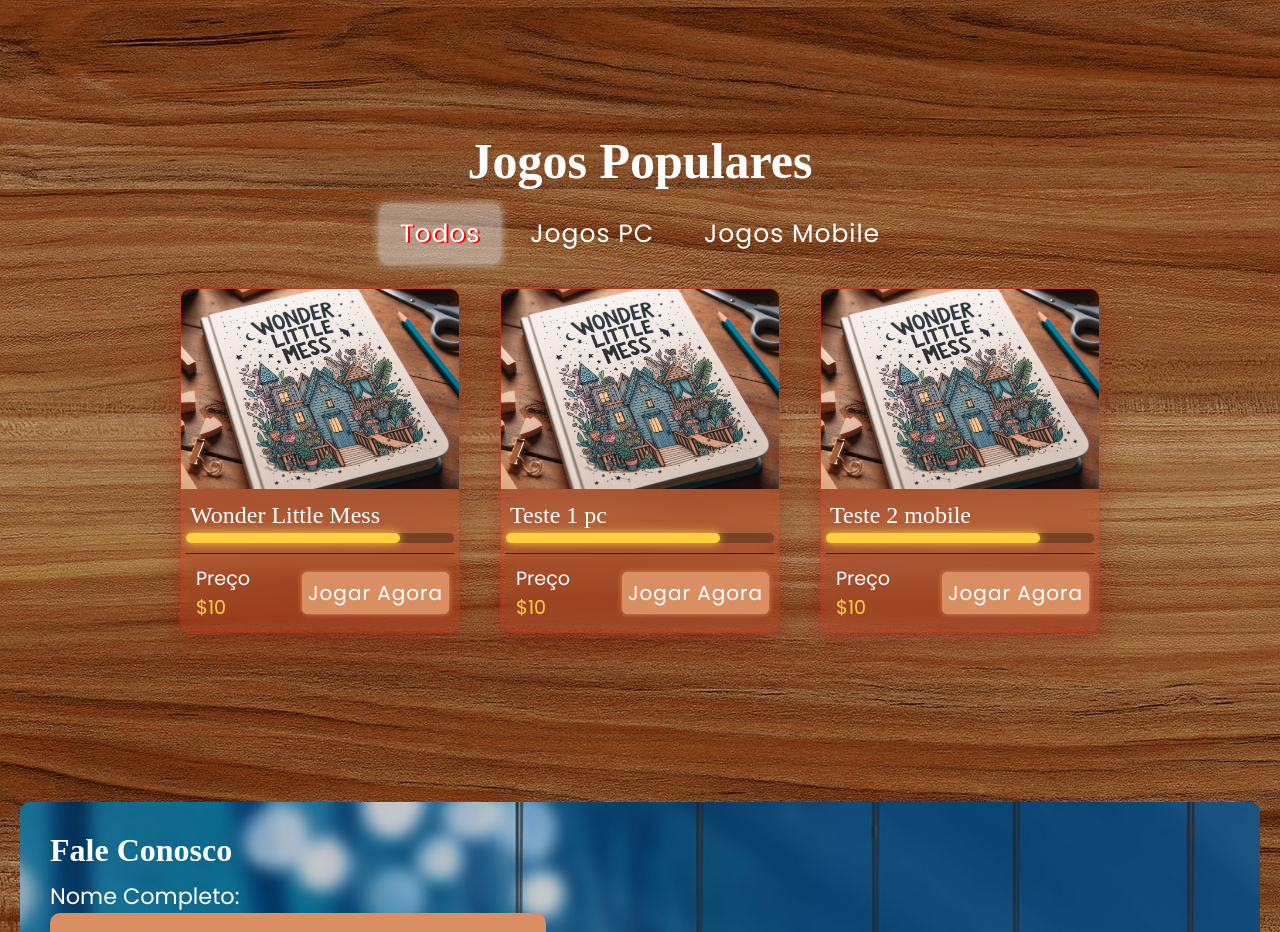
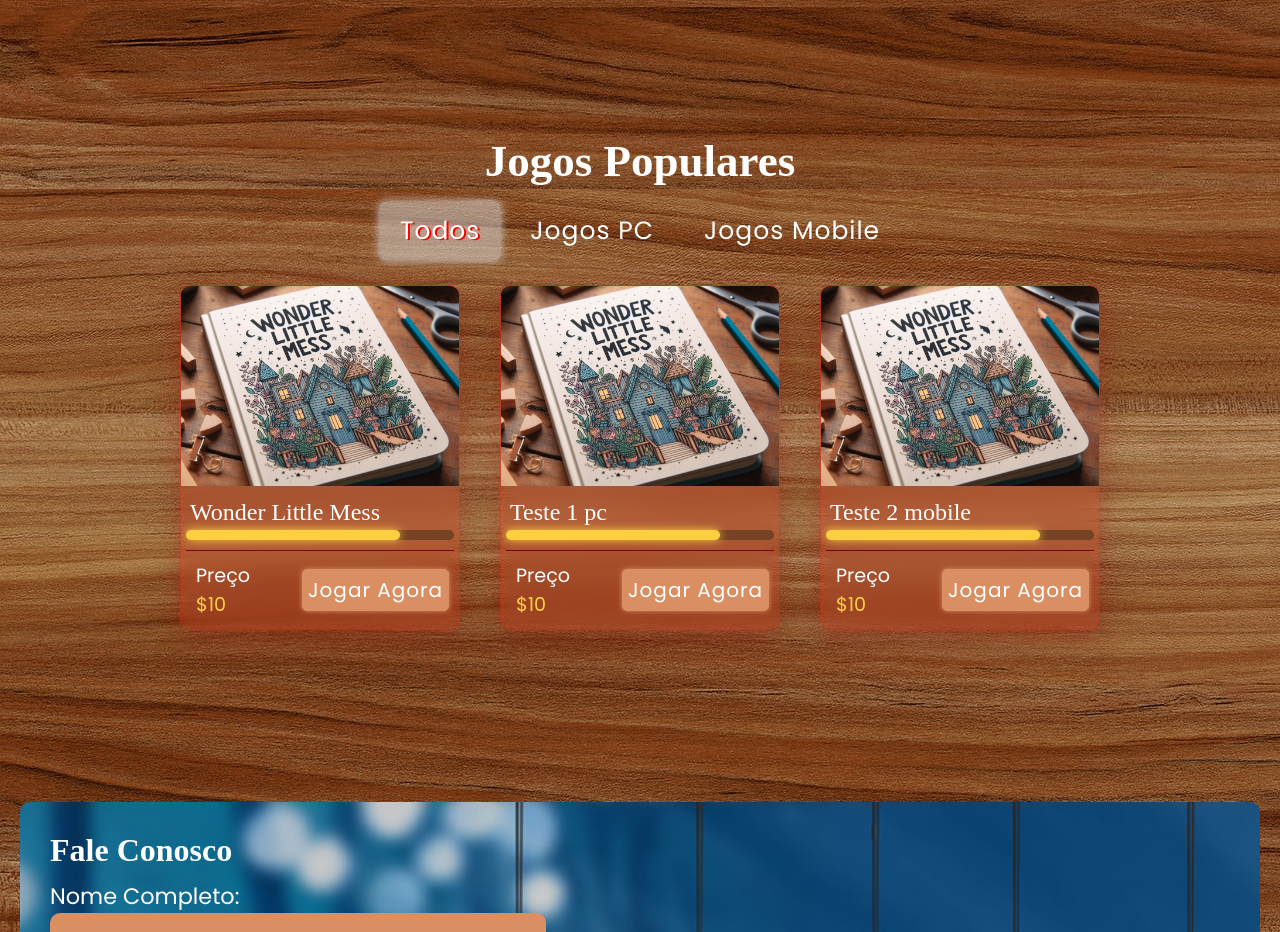
Before and after one commit to BotGabriel/Landing-Page, a React (Vite) app: page / in a window 1280 px wide. Shown: the part 1780-2712 px from the top of the page. Built offline with nearby package versions, Linux system fonts and the light colour scheme; a web font is replaced by a local one.

Commit message:
minor commit

```diff
--- a/src/style.css
+++ b/src/style.css
@@ -320,7 +320,7 @@ header ul li a:hover {
 
 .games h2 {
   color: #fff;
-  font-size: 50px;
+  font-size: 45px;
   margin: 10px 0;
   font-family: "Playwrite ES Deco", cursive;
   font-weight: 700;
```
